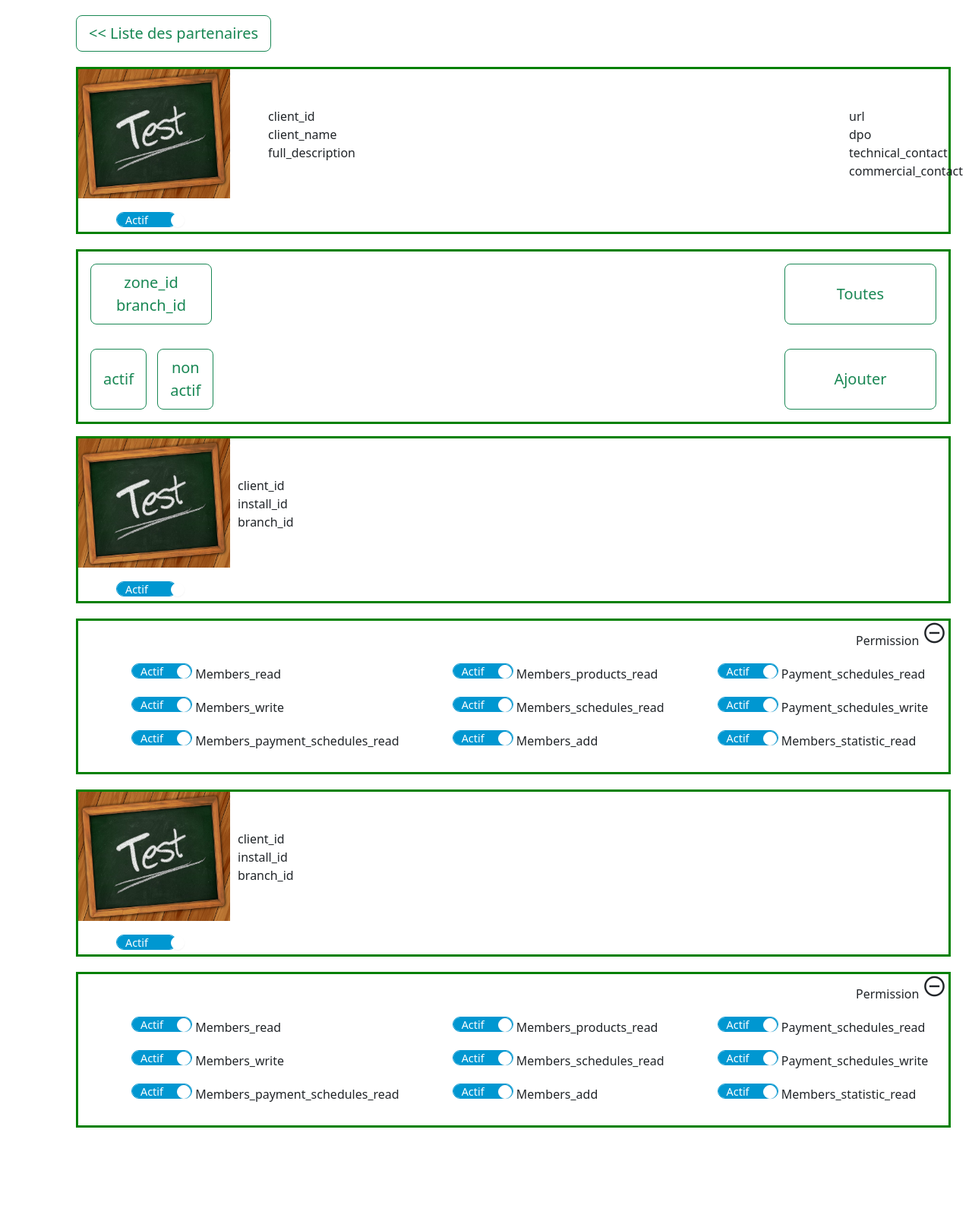
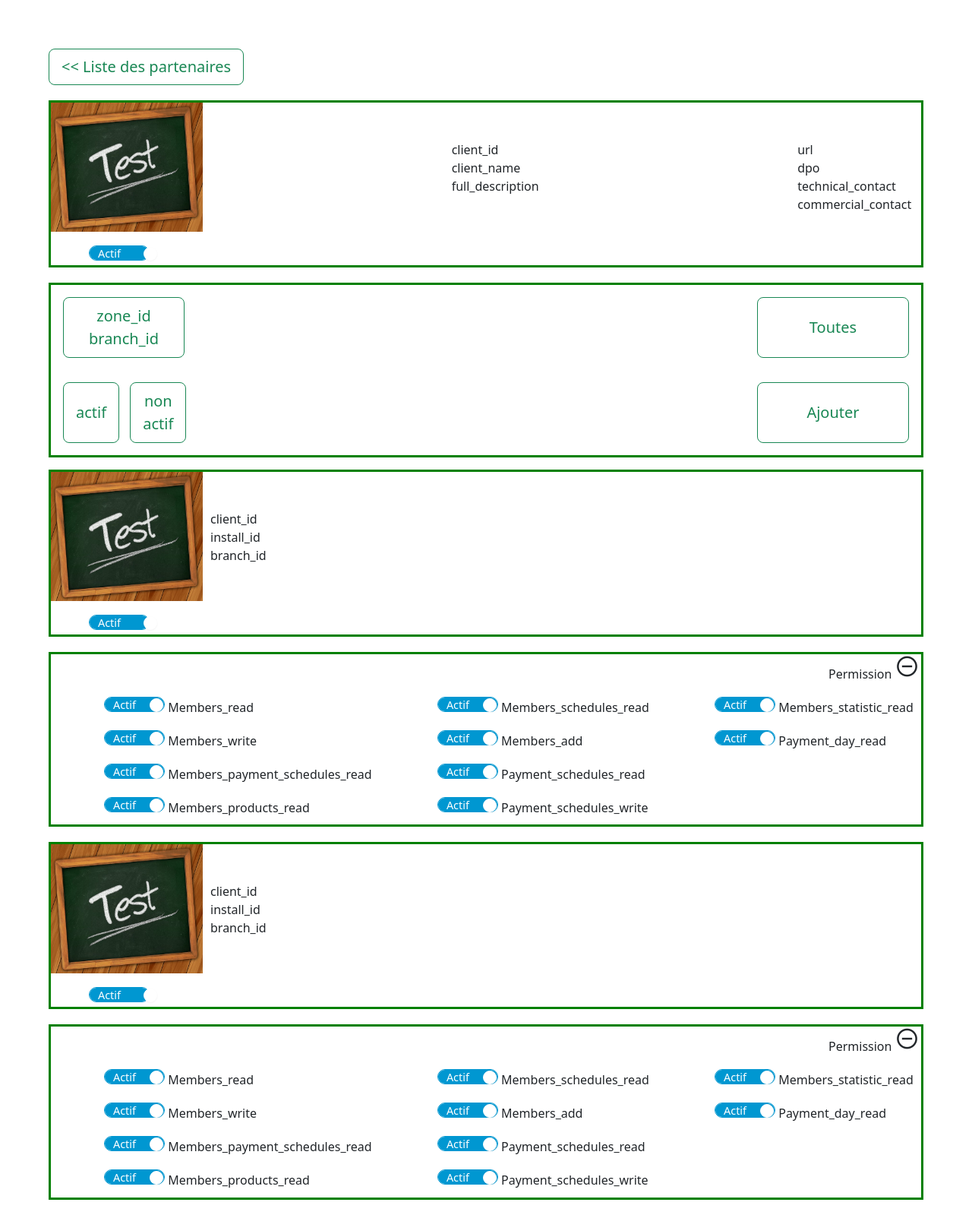
Before and after one commit to Geoflin/ECF_APP_SPORT_PUBLIC, a PHP site: page /Pages/salle_par_partenaire/View.php in a window 1280 px wide; the page is wider, and only the part inside the window is pictured. Shown: that part at 76% size. Before the commit the page ends 1484 px from the top of that part, so only its background shows below. Run offline with PHP 8.4, Linux system fonts and the light colour scheme.

Commit message:
salle_par_partenaire

```diff
--- a/Module/salle_par_partenaire/etiquette_partenaire/style.css
+++ b/Module/salle_par_partenaire/etiquette_partenaire/style.css
@@ -13,8 +13,8 @@
 }
 .information_client, .information_client_2{
     margin-top: 50px;
-    margin-right: 600px;
-    margin-left: 50px;
+    margin-right: 1vw;
+    margin-left: 1vw;
 }
 
 /*toggleSwitch*/
@@ -172,7 +172,7 @@
         left: 50%;
       }
 
-/*style sur petits écrans*/
+/*style sur petits écrans
 @media screen and (max-width: 750px){
   .etiquette_partenaire{
     height: max-content;
--- a/Module/salle_par_partenaire/permissions_des_salles/View.php
+++ b/Module/salle_par_partenaire/permissions_des_salles/View.php
@@ -5,8 +5,7 @@
 <section class="permissions_des_salles">
 
 <span id="permission_moins">
-   Permission
-   <span class="material-symbols-outlined">do_not_disturb_on</span>
+   Permission<span class="material-symbols-outlined">do_not_disturb_on</span>
 <span>
 
 <section class="box_bouton_actif_inactif">
--- a/Module/salle_par_partenaire/permissions_des_salles/style.css
+++ b/Module/salle_par_partenaire/permissions_des_salles/style.css
@@ -2,7 +2,7 @@
     border: 3px solid green;
     margin: 0px 0px 20px 0px;
     width: 90vw;
-    height: 16vw;
+    height: 18vw;
 }
 
 #permission_moins{
@@ -16,9 +16,9 @@
   display: flex;
   flex-direction: column;
   flex-wrap: wrap;
-  margin: 0px 0px 20px 0px;
+  margin: 0px 0px 0px 0px;
   width: 90vw;
-  height: 12vw;
+  height: 14vw;
 }
 
 /*toggleSwitch_permissions_des_salles*/
@@ -177,11 +177,19 @@
       }
 
 /*style sur petits écrans*/
-@media screen and (max-width: 750px){
-  .etiquette_partenaire{
+@media screen and (max-width: 1270px){
+  .permissions_des_salles{
     height: max-content;
-    width: 100vw;
+    width: 90vw;
     border: 3px solid green;
-    margin: 0px 0px 0px 0px;
+    margin: 0px 0px 20px 0px;
+}
+#permission_moins{
+  padding-left: 70vw;
+}
+
+.box_bouton_actif_inactif{
+  display: block;
+  height: max-content;
 }
 }
--- a/Pages/salle_par_partenaire/style.css
+++ b/Pages/salle_par_partenaire/style.css
@@ -1,7 +1,8 @@
 body{
-    margin-top: 20px;
-    margin-left: 100px;
-    margin-right: 100px;
+    margin-top: 5vw;
+    margin-left: 5vw;
+    margin-right: 5vw;
+    width: max-content;
 }
 .wrap{
     display: flex;
@@ -12,13 +13,15 @@
 }
 
 /*style sur petits écrans*/
-@media screen and (max-width: 750px){
+@media screen and (max-width: 1270px){
     body{
-        margin-top: 0px;
-        margin-left: 0px;
-        margin-right: 0px;
+        width: max-content;
     }
     .wrap{
-        width: 100vw;
+        display: flex;
+        width: 1700px;
+        height: max-content;
+        /*border: solid 3px blueviolet;*/
+        flex-wrap: wrap;
     }
 }
```
